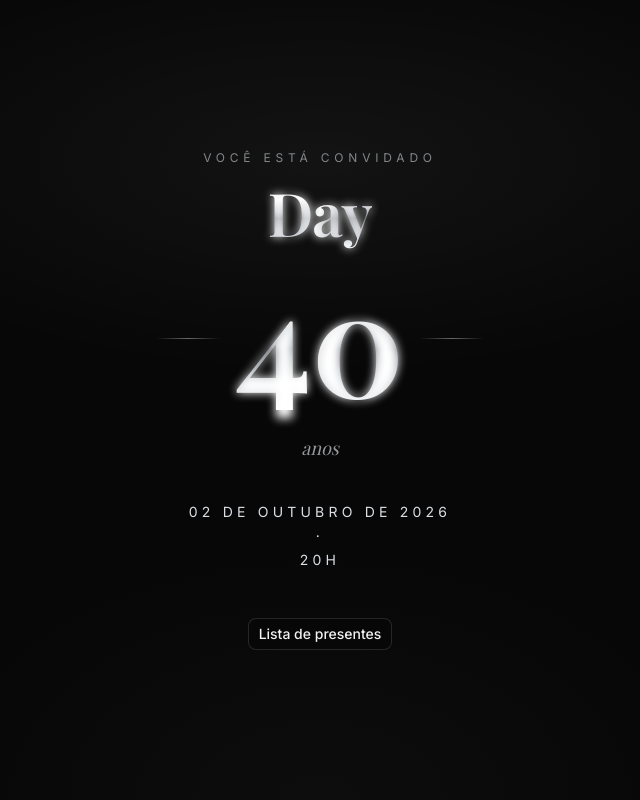
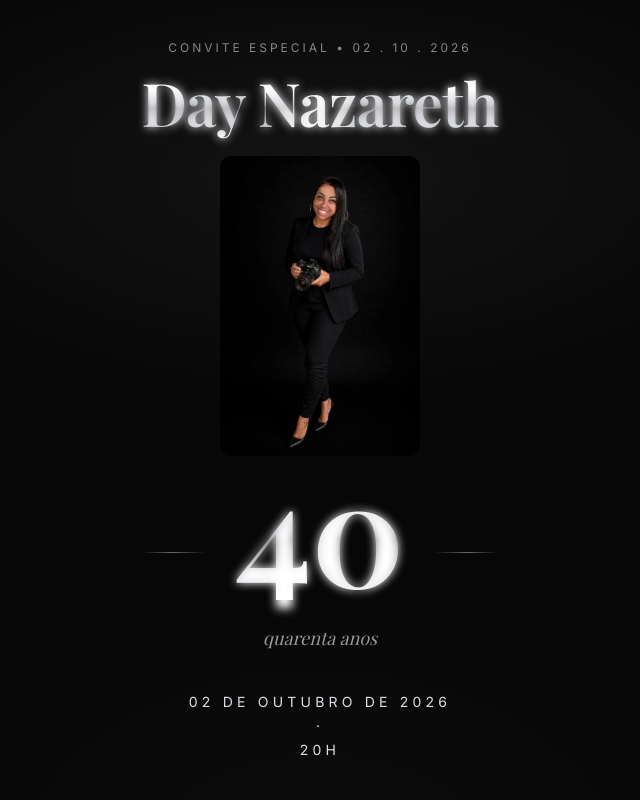
Before and after one commit to israelnazareth/day-40-anos, a Next.js app: page / in a window 1280 px wide. Shown: the top 800 px of the page, without its empty margins (320-960 px from the left). Built offline with nearby package versions, Linux system fonts and the light colour scheme; a web font is replaced by a local one.

Commit message:
feat: refactor Reveal component to enhance animation control and structure

```diff
--- a/app/layout.tsx
+++ b/app/layout.tsx
@@ -20,7 +20,7 @@ const geistMono = Geist_Mono({
 });
 
 export const metadata: Metadata = {
-  title: "Create Next App",
+  title: "Day Nazareth • 40 anos - 02 . 10 . 2026",
   description: "Generated by create next app",
 };
 
--- a/components/commons/FixedButton.tsx
+++ b/components/commons/FixedButton.tsx
@@ -10,7 +10,7 @@ export function FixedButton() {
   useEffect(() => {
     const timer = setTimeout(() => {
       setShowButton(true);
-    }, 700);
+    }, 800);
 
     return () => clearTimeout(timer);
   }, []);
--- a/components/commons/Reveal.tsx
+++ b/components/commons/Reveal.tsx
@@ -1,35 +1,65 @@
-import { PropsWithChildren, useEffect, useRef } from "react";
-import { motion, useAnimation, useInView } from "motion/react";
+"use client";
+
+import { Children, PropsWithChildren, useEffect, useRef } from "react";
+import { motion, stagger, useAnimation, useInView } from "motion/react";
 
 interface Props {
   delay?: number;
 }
 
-export const Reveal = (props: PropsWithChildren<Props>) => {
-  const { children, delay = 0 } = props;
-  const ref = useRef(null);
-  const isInView = useInView(ref, { once: true, margin: "-100px" });
+const containerVariants = (delay: number) => ({
+  hidden: {},
+  visible: {
+    transition: {
+      delayChildren: stagger(0.1, {
+        startDelay: delay,
+      }),
+    },
+  },
+});
 
-  const mainControls = useAnimation();
+const itemVariants = {
+  hidden: {
+    opacity: 0,
+    y: 25,
+  },
+  visible: {
+    opacity: 1,
+    y: 0,
+    transition: {
+      duration: 0.8,
+    },
+  },
+};
+
+export const Reveal = ({ children, delay = 0 }: PropsWithChildren<Props>) => {
+  const ref = useRef<HTMLDivElement>(null);
+
+  const isInView = useInView(ref, {
+    once: true,
+    margin: "-50px",
+  });
+
+  const controls = useAnimation();
 
   useEffect(() => {
     if (isInView) {
-      mainControls.start("visible");
+      controls.start("visible");
     }
-  }, [isInView]);
+  }, [controls, isInView]);
 
   return (
     <div ref={ref}>
       <motion.div
-        variants={{
-          hidden: { opacity: 0, y: 25 },
-          visible: { opacity: 1, y: 0 },
-        }}
+        variants={containerVariants(delay)}
         initial="hidden"
-        animate={mainControls}
-        transition={{ duration: 0.8, delay }}
+        animate={controls}
       >
-        {children}
+        {Children.map(children, (child, index) => (
+          <motion.div key={index} variants={itemVariants}>
+            {child}
+          </motion.div>
+        ))}
       </motion.div>
     </div>
   );
--- a/components/invite/Hero.tsx
+++ b/components/invite/Hero.tsx
@@ -1,11 +1,13 @@
+import { Button } from "@/components/ui/button";
 import { EVENT } from "@/config/event";
+import Day from "@/public/day.webp";
+import Image from "next/image";
 import Link from "next/link";
-import { Button } from "@/components/ui/button";
 import { Reveal } from "../commons/Reveal";
 
 export function Hero() {
   return (
-    <section className="relative flex min-h-svh flex-col items-center justify-center overflow-hidden px-6 py-16 text-center">
+    <section className="relative flex min-h-svh flex-col items-center justify-center overflow-hidden px-6 py-10 text-center">
       <div
         aria-hidden
         className="pointer-events-none absolute inset-0 opacity-40"
@@ -17,42 +19,46 @@ export function Hero() {
 
       <div className="relative z-10 flex flex-col items-center">
         <Reveal delay={0.1}>
-          <p className="text-silver-dim mb-4 text-xs uppercase tracking-[0.4em]">
-            Você está convidado
+          <p className="text-silver-dim mb-4 text-xs uppercase tracking-[0.25em]">
+            Convite especial • 02 . 10 . 2026
           </p>
-        </Reveal>
 
-        <Reveal delay={0.2}>
           <h1 className="font-display text-5xl font-semibold sm:text-6xl">
             <span className="text-silver-gradient">{EVENT.honoree}</span>
           </h1>
-        </Reveal>
-        <Reveal delay={0.3}>
-          <div className="my-6 flex items-center gap-4">
-            <div className="divider-silver w-16" />
+
+          <Image
+            src={Day}
+            alt="Day"
+            className="mt-6 rounded-xl m-auto"
+            width={200}
+            height={200}
+          />
+
+          <div className="mb-6 flex justify-between items-center">
+            <div className="divider-silver w-16 mt-12" />
+
             <span className="text-silver-gradient font-display text-[7rem] leading-none font-bold sm:text-[9rem]">
               {EVENT.age}
             </span>
-            <div className="divider-silver w-16" />
+
+            <div className="divider-silver w-16 mt-12" />
           </div>
-        </Reveal>
-        <Reveal delay={0.4}>
+
           <p
             className="font-display text-lg italic text-muted-foreground"
             suppressHydrationWarning
           >
-            anos
+            quarenta anos
           </p>
-        </Reveal>
-        <Reveal delay={0.5}>
+
           <div className="mt-10 space-y-1 text-sm uppercase tracking-[0.3em] text-silver">
             <div>{EVENT.dateLabel}</div>
             <div>·</div>
             <div>{EVENT.timeLabel}</div>
           </div>
-        </Reveal>
-        <Reveal delay={0.6}>
-          <div className="mt-12 flex flex-col gap-3 sm:flex-row">
+
+          <div className="mt-12 m-auto">
             <Button variant="outline">
               <Link href="/presentes">Lista de presentes</Link>
             </Button>
--- a/config/event.ts
+++ b/config/event.ts
@@ -1,7 +1,7 @@
 // Configurações centrais do evento. Edite aqui para atualizar todo o site.
 
 export const EVENT = {
-  honoree: "Day",
+  honoree: "Day Nazareth",
   age: 40,
   date: "2026-10-02T20:00:00-03:00", // ISO com fuso -03:00
   dateLabel: "02 de outubro de 2026",
```
Also changed, not shown: public/day.webp (added).
